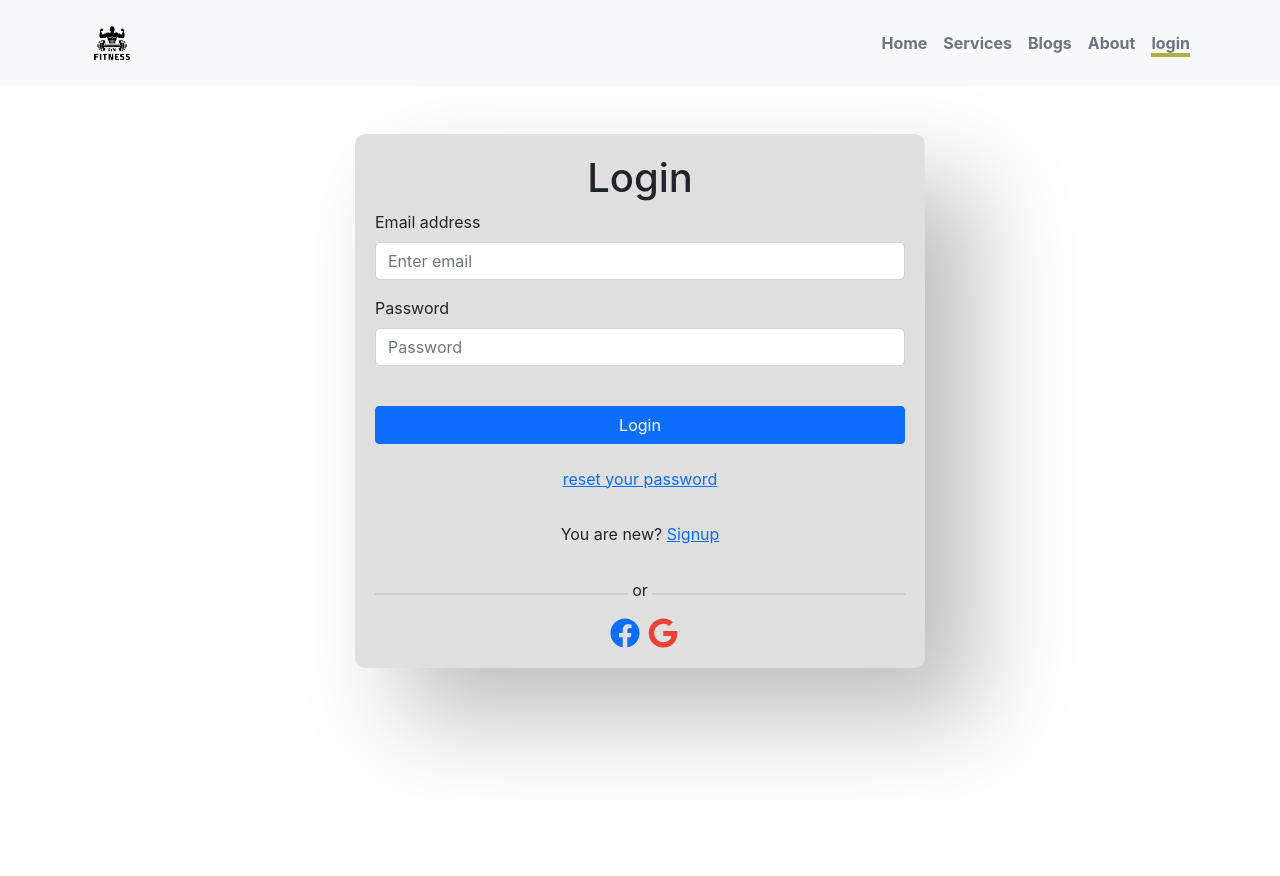
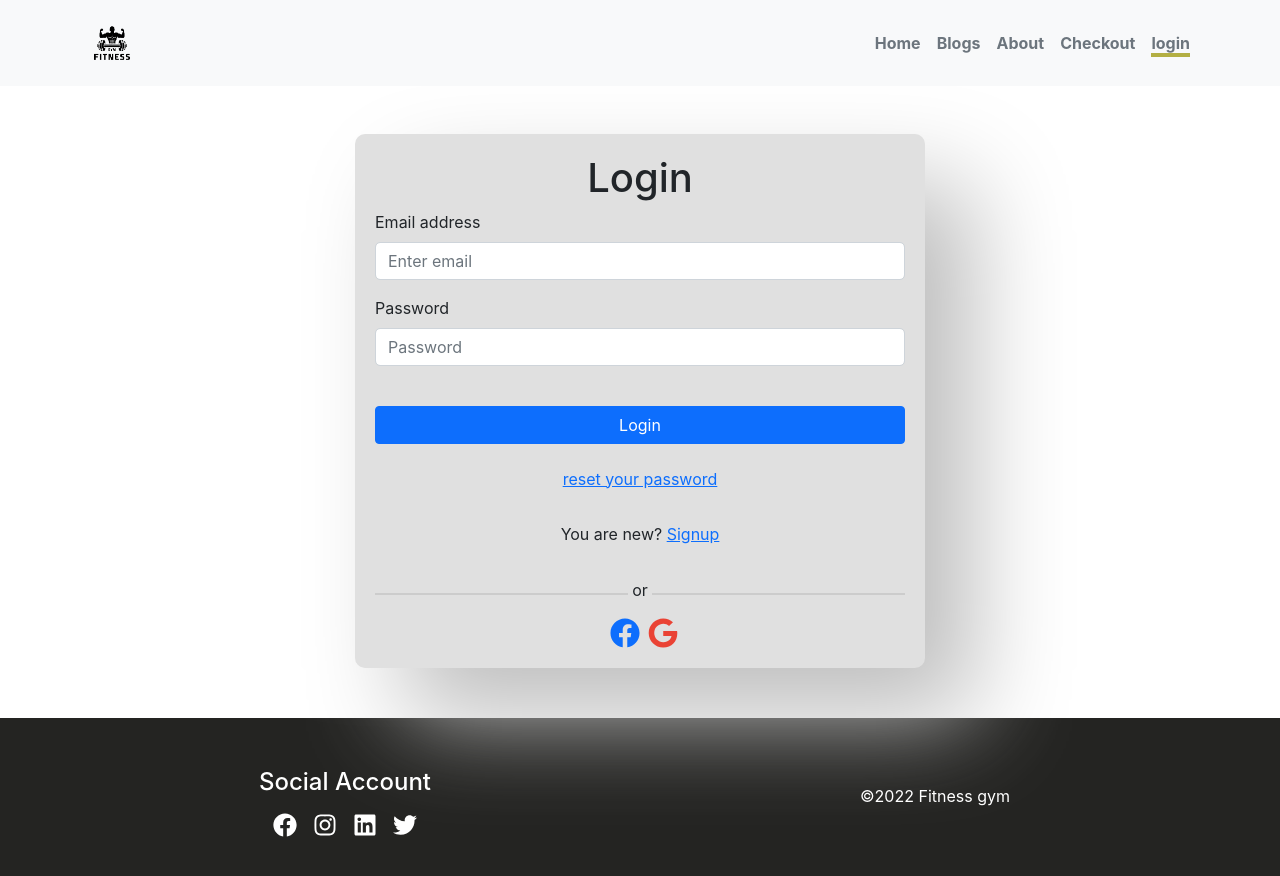
Before and after one commit to shariarHossain23/fitness-gym, a React (Create React App) app: page /login in a window 1280 px wide. Shown: the top 876 px of the page. Before the commit the page ends 800 px from the top, so only its background shows below. Built offline with nearby package versions, Linux system fonts and the light colour scheme; no server answers.

Commit message:
checkout

```diff
--- a/src/App.js
+++ b/src/App.js
@@ -1,10 +1,11 @@
 import "bootstrap/dist/css/bootstrap.min.css";
+import React, { useEffect, useState } from "react";
 import { Toaster } from "react-hot-toast";
 import { Route, Routes } from "react-router-dom";
 import "./App.css";
 import About from "./Pages/Allhomesection/About/About";
 import Blogs from "./Pages/Allhomesection/Blogs/Blogs";
-import Ourservice from "./Pages/Allhomesection/Ourservice/Ourservice";
+import Checkout from "./Pages/Allhomesection/Checkout/Checkout";
 import ServiceDetail from "./Pages/Allhomesection/ServiceDetails/ServiceDetail";
 import Home from "./Pages/Home/Home";
 import Login from "./Pages/Login/Login";
@@ -14,30 +15,44 @@ import Header from "./Pages/Shared/Header/Header";
 import Notfound from "./Pages/Shared/Notfound/Notfound";
 import Signup from "./Pages/Signup/Signup";
 
+export const serviceDataContext = React.createContext();
+
 function App() {
+  const [services,setServices] = useState([])
+  useEffect(()=>{
+    fetch("service.json")
+    .then(res => res.json())
+    .then(data => setServices(data))
+  },[])
   return (
     <div>
       <Toaster></Toaster>
+      <serviceDataContext.Provider value={[services,setServices]}>
       <Header></Header>
       <Routes>
         <Route path="/" element={<Home></Home>}></Route>
         <Route path="/home" element={<Home></Home>}></Route>
         <Route
-          path="/checkout/:id"
+          path="/servicedetail/:id"
           element={
             <RequireAuth>
               <ServiceDetail></ServiceDetail>
             </RequireAuth>
           }
         ></Route>
-        <Route path="/services" element={<Ourservice></Ourservice>}></Route>
         <Route path="/about"element={<About></About>}></Route>
         <Route path="/blogs"element={<Blogs></Blogs>}></Route>
+        <Route path="/checkout" element={
+          <RequireAuth>
+            <Checkout></Checkout>
+          </RequireAuth>
+        }></Route>
         <Route path="/login" element={<Login></Login>}></Route>
         <Route path="/signup" element={<Signup></Signup>}></Route>
         <Route path="*" element={<Notfound></Notfound>}></Route>
       </Routes>
       <Fotter></Fotter>
+      </serviceDataContext.Provider>
     </div>
   );
 }
--- /dev/null
+++ b/src/Pages/Allhomesection/Checkout/Checkout.js
@@ -0,0 +1,99 @@
+import React, { useState } from 'react';
+import { Button, Form } from 'react-bootstrap';
+import { useUpdateProfile } from 'react-firebase-hooks/auth';
+import { toast, ToastContainer } from 'react-toastify';
+import auth from '../../../firebase.init';
+import logo from '../../../images/gym.jpg';
+
+
+const Checkout = () => {
+    const [name, setName] = useState("");
+    const [email, setEmail] = useState("");
+    const [number, setNumber] = useState("");
+    const [address, setAdress] = useState("");
+    const [updateProfile, updating, error] = useUpdateProfile(auth);
+    const handleName = (e) => {
+      setName(e.target.value);
+    };
+    const handleEmail = (e) => {
+      setEmail(e.target.value);
+    };
+    const handleNumber = (e) => {
+      setNumber(e.target.value);
+    };
+    const handleAddress = (e) => {
+      setAdress(e.target.value);
+    };
+
+    const handleForm = (e) => {
+      e.preventDefault();
+      if (name && email && number && address) {
+        updateProfile({ name, email, number, address });
+        toast.success("your booking successful");
+      } else {
+        toast("plz fill the form");
+      }
+    };
+    return (
+        <div>
+        <div className="mt-5">
+          <ToastContainer />
+          <div className="container">
+            <div className="row gx-5 d-flex align-items-center">
+              <div className="col-sm-6 col-md-6 form-container">
+                <h1 className="text-center">Please fill the form</h1>
+                <Form>
+                  <Form.Group className="mb-3" controlId="formBasicEmail">
+                    <Form.Label>Your Name</Form.Label>
+                    <Form.Control
+                      onChange={handleName}
+                      type="text"
+                      placeholder="Enter Name"
+                      required
+                    />
+                  </Form.Group>
+                  <Form.Group className="mb-3" controlId="formBasicEmail">
+                    <Form.Label>Email address</Form.Label>
+                    <Form.Control
+                      onChange={handleEmail}
+                      type="email"
+                      placeholder="Enter email"
+                      required
+                    />
+                  </Form.Group>
+
+                  <Form.Group className="mb-3" controlId="formBasicPassword">
+                    <Form.Label>Phone number</Form.Label>
+                    <Form.Control
+                      onChange={handleNumber}
+                      type="number"
+                      placeholder="Enter your number"
+                      required
+                    />
+                  </Form.Group>
+                  <Form.Group className="mb-3" controlId="formBasicPassword">
+                    <Form.Label>Address</Form.Label>
+                    <Form.Control
+                      onChange={handleAddress}
+                      type="text"
+                      placeholder="address"
+                    />
+                  </Form.Group>
+                  <div className="text-center">
+                    <Button onClick={handleForm} className="w-100 mt-5">
+                      Booking now
+                    </Button>
+                  </div>
+                </Form>
+              </div>
+              <div className="col-md-6 text-center">
+                  <img  className='img-fluid mx-auto ' src={logo} alt="" />
+              </div>
+            </div>
+          </div>
+        </div>
+      </div>
+    );
+};
+
+export default Checkout;
--- a/src/Pages/Allhomesection/Ourservice/Ourservice.js
+++ /dev/null
@@ -1,12 +0,0 @@
-import React from 'react';
-import Services from '../Services/Services';
-
-const Ourservice = () => {
-    return (
-        <div>
-            <Services></Services>
-        </div>
-    );
-};
-
-export default Ourservice;
--- a/src/Pages/Allhomesection/Service/Service.js
+++ b/src/Pages/Allhomesection/Service/Service.js
@@ -10,7 +10,7 @@ const Service = ({ serviceItem }) => {
     <Col  md={4} className="gx-5 mt-4 card-item">
       <div>
         <img
-          className="mx-auto"
+          className="mx-auto img-fluid"
           width={350}
           height={300}
           src={picture}
@@ -23,7 +23,9 @@ const Service = ({ serviceItem }) => {
         <p className="text-muted fs-5">
           <small>{description}</small>
         </p>
-        <button onClick={() => navigate(`/checkout/${id}`)} className="service-btn">Checkout</button>
+        <div>
+          <button onClick={() => navigate(`/servicedetail/${id}`)} className="service-btn">Details</button>
+        </div>
       </div>
     </Col>
   );
--- a/src/Pages/Allhomesection/Service/service.css
+++ b/src/Pages/Allhomesection/Service/service.css
@@ -5,14 +5,14 @@
   font-size: 20px;
   font-weight: 600;
   color: #fff;
-  transition: 0.4s;
+  transition: all ease-in 0.4s;
 }
-.service-btn:hover {
+.service-btn:hover.service-details-btn {
   background-color: #fff;
   color: #c1d445;
   border: 2px solid #c1d445;
 }
 .card-item:hover {
-  transform: translateY(-20px);
-  transition: 0.5s;
+  /* transform: translateY(-20px);
+  transition: 0.5s; */
 }
--- a/src/Pages/Allhomesection/ServiceDetails/ServiceDetail.js
+++ b/src/Pages/Allhomesection/ServiceDetails/ServiceDetail.js
@@ -1,98 +1,31 @@
-import { useState } from "react";
-import { Button, Form } from "react-bootstrap";
-import { useUpdateProfile } from "react-firebase-hooks/auth";
-import { toast, ToastContainer } from "react-toastify";
-import useData from "../../../Customhook/useData";
-import auth from "../../../firebase.init";
+import { useContext } from "react";
+import { Col, Container, Row } from "react-bootstrap";
+import { useNavigate, useParams } from "react-router-dom";
+import { serviceDataContext } from "../../../App";
 
 const ServiceDetail = () => {
-  // const {id} = useParams()
-  const [name, setName] = useState("");
-  const [email, setEmail] = useState("");
-  const [number, setNumber] = useState("");
-  const [address, setAdress] = useState("");
-  const [updateProfile, updating, error] = useUpdateProfile(auth);
-  const [services,setServices] = useData()
-  const handleName = (e) => {
-    setName(e.target.value);
-  };
-  const handleEmail = (e) => {
-    setEmail(e.target.value);
-  };
-  const handleNumber = (e) => {
-    setNumber(e.target.value);
-  };
-  const handleAddress = (e) => {
-    setAdress(e.target.value);
-  };
-
-  const handleForm = (e) => {
-    e.preventDefault();
-    if (name && email && number && address) {
-      updateProfile({ name, email, number, address });
-      toast.success("your booking successful");
-    } else {
-      toast("plz fill the form");
-    }
-  };
-
+  const {id} = useParams()
+  const [services,setServices] = useContext(serviceDataContext);
+  const serviceItem = services.find(service => service.id === id)
+  const navigate = useNavigate()
   return (
-    <div>
-      <div className="mt-5">
-        <ToastContainer />
-        <div className="container">
-          <div className="row">
-            <div className="col-sm-6 col-md-6 form-container">
-              <h1 className="text-center">Please fill the form</h1>
-              <Form>
-                <Form.Group className="mb-3" controlId="formBasicEmail">
-                  <Form.Label>Your Name</Form.Label>
-                  <Form.Control
-                    onChange={handleName}
-                    type="text"
-                    placeholder="Enter Name"
-                    required
-                  />
-                </Form.Group>
-                <Form.Group className="mb-3" controlId="formBasicEmail">
-                  <Form.Label>Email address</Form.Label>
-                  <Form.Control
-                    onChange={handleEmail}
-                    type="email"
-                    placeholder="Enter email"
-                    required
-                  />
-                </Form.Group>
-
-                <Form.Group className="mb-3" controlId="formBasicPassword">
-                  <Form.Label>Phone number</Form.Label>
-                  <Form.Control
-                    onChange={handleNumber}
-                    type="number"
-                    placeholder="Enter your number"
-                    required
-                  />
-                </Form.Group>
-                <Form.Group className="mb-3" controlId="formBasicPassword">
-                  <Form.Label>Address</Form.Label>
-                  <Form.Control
-                    onChange={handleAddress}
-                    type="text"
-                    placeholder="address"
-                  />
-                </Form.Group>
-                <div className="text-center">
-                  <Button onClick={handleForm} className="w-100">
-                    Booking now
-                  </Button>
-                </div>
-              </Form>
-            </div>
-            <div className="col-md-6"></div>
-          </div>
-        </div>
-      </div>
-    </div>
+   <div>
+     <Container>
+       <Row className="d-flex align-items-center justify-content-center mt-5">
+         <Col md={6} className=" px-4 py-5 rounded">
+           <h1>{serviceItem?.name}</h1>
+           <h4>{serviceItem?.price}</h4>
+           <p>{serviceItem?.description}</p>
+         </Col>
+         <Col md={6}>
+           <img className="img-fluid" src={serviceItem?.picture} alt="" />
+         </Col>
+       </Row>
+     </Container>
+     <div className="text-center mt-5">
+       <button onClick={()=> navigate("/checkout")} className="service-btn text-center">go to checkout</button>
+     </div>
+   </div>
   );
 };
 
--- /dev/null
+++ b/src/Pages/Shared/Fotter/Fotter.css
@@ -0,0 +1,6 @@
+.fotter {
+  background-color: #242422;
+  color: #fff;
+  padding: 50px;
+  margin-top: 50px;
+}
--- a/src/Pages/Shared/Fotter/Fotter.js
+++ b/src/Pages/Shared/Fotter/Fotter.js
@@ -1,11 +1,30 @@
 import React from "react";
+import { Col, Container, Row } from "react-bootstrap";
+import { FaFacebook, FaInstagram, FaLinkedin, FaTwitter } from 'react-icons/fa';
+import './Fotter.css';
 
 const Fotter = () => {
-
+  const date = new Date()
+  const year = date.getFullYear()
   return (
-    <div className="text-center mt-5">
-
-    </div>
+   <div className="fotter">
+     <Container fluid className="text-center">
+       <Row>
+         <Col md={6}>
+          <h4>Social Account</h4>
+          <div className="mx-4">
+          <FaFacebook className="mx-2 fs-4 mt-2"></FaFacebook>
+          <FaInstagram className="mx-2 fs-4 mt-2"></FaInstagram>
+          <FaLinkedin className="mx-2 fs-4 mt-2"></FaLinkedin>
+          <FaTwitter className="mx-2 fs-4 mt-2"></FaTwitter>
+          </div>
+         </Col>
+         <Col md={6} className="mt-3">
+           <p>&copy;{year} Fitness gym</p>
+         </Col>
+       </Row>
+     </Container>
+   </div>
   );
 };
 
--- a/src/Pages/Shared/Header/Header.css
+++ b/src/Pages/Shared/Header/Header.css
@@ -4,7 +4,3 @@
   display: inline-flex;
   margin-left: -5px;
 }
-.services {
-  position: relative;
-  bottom: 7px;
-}
--- a/src/Pages/Shared/Header/Header.js
+++ b/src/Pages/Shared/Header/Header.js
@@ -14,7 +14,7 @@ const Header = () => {
   };
   return (
     <div className="sticky-top">
-      <Navbar sticky="top"collapseOnSelect  bg="light" expand="lg">
+      <Navbar collapseOnSelect  bg="light" expand="lg">
         <Container>
           <Navbar.Brand href="#home">
               <img width={60} src={logo} alt="" />
@@ -25,10 +25,9 @@ const Header = () => {
               className=" ms-auto header"
             >
               <CustomLink className="mx-2 text-decoration-none text-muted fs-6 fw-bold" to='/'>Home</CustomLink>
-              <CustomLink className="mx-2 text-decoration-none text-muted fs-6 fw-bold" to='/services'>Services</CustomLink>
-
               <CustomLink className="mx-2 text-decoration-none text-muted fs-6 fw-bold" to='/blogs'>Blogs</CustomLink>
               <CustomLink className="mx-2 text-decoration-none text-muted fs-6 fw-bold" to='/about'>About</CustomLink>
+              <CustomLink className="mx-2 text-decoration-none text-muted fs-6 fw-bold" to='/checkout'>Checkout</CustomLink>
               {user? <button className="btn btn-link fs-6 fw-bold text-decoration-none text-muted log-out-btn" onClick={logout}>Logout</button>:<CustomLink className="mx-2 text-decoration-none text-muted fs-6 fw-bold" to='/login'>login</CustomLink>}
             </Nav>
           </Navbar.Collapse>
```
Also changed, not shown: src/images/gym.jpg (added).
